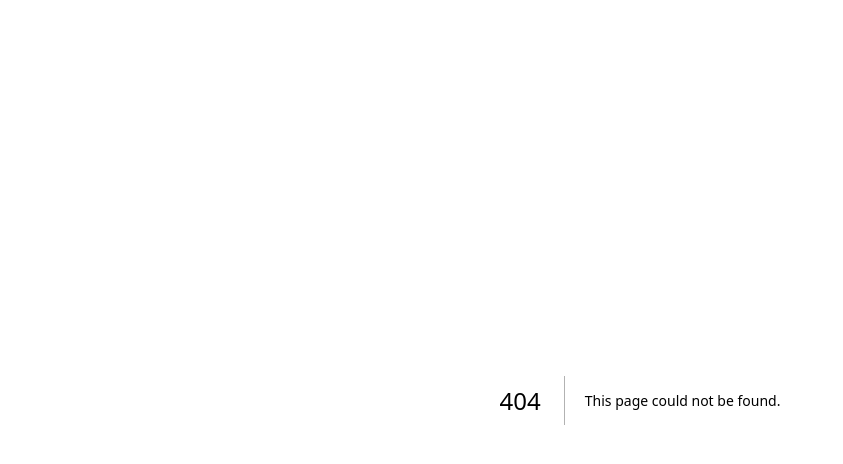
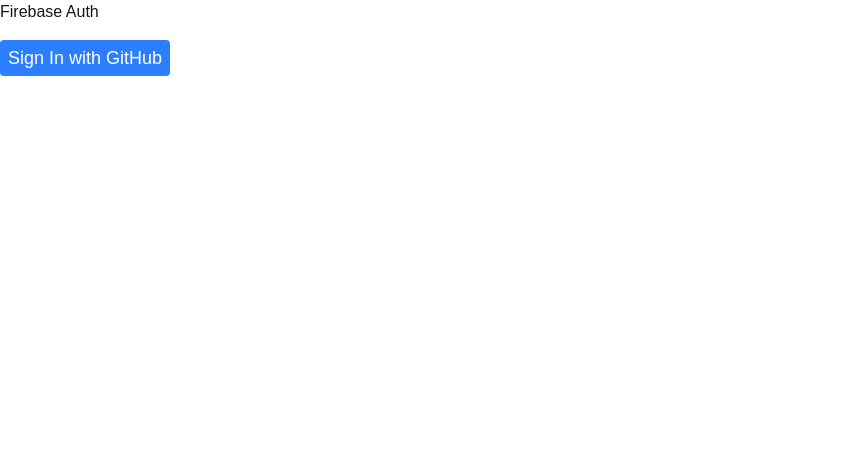
Before and after one commit to SAIT-FA2025/fa2025cprg306eclassexamples, a Next.js app: page /week-9 in a window 1280 px wide. Before the commit this address had no page. Shown: the top 464 px of the page, without its empty margins (0-843 px from the left). Built offline with nearby package versions, Linux system fonts and the light colour scheme; no server answers.

Commit message:
Week 9 Examples

```diff
--- a/app/page.js
+++ b/app/page.js
@@ -66,6 +66,11 @@
             Week 8 - Data Fetching
           </Link>
         </li>
+        <li>
+          <Link className={linkStyles} href="./week-9/">
+            Week 9 - Firebase Auth
+          </Link>
+        </li>
       </ul>
     </main>
   );
--- /dev/null
+++ b/app/week-9/_utils/auth-context.js
@@ -0,0 +1,38 @@
+"use client";
+
+import { GithubAuthProvider, onAuthStateChanged, signInWithPopup, signOut } from "firebase/auth";
+import { createContext, useContext, useEffect, useState } from "react";
+import { auth } from "./firebase";
+
+const AuthContext = createContext();
+
+export function AuthContextProvider({ children }) {
+
+    const [user, setUser] = useState(null);
+
+    function gitHubSignIn() {
+        const provider = new GithubAuthProvider();
+        return signInWithPopup(auth, provider);
+    }
+
+    function firebaseSignOut() {
+        return signOut(auth);
+    }
+
+    useEffect(() => {
+        const unsubscribe = onAuthStateChanged(auth, (currentUser) => {
+            setUser(currentUser);
+        });
+        return () => unsubscribe();
+    }, [user]);
+
+    return (
+        <AuthContext.Provider value={{ user, gitHubSignIn, firebaseSignOut }} >
+            {children}
+        </AuthContext.Provider>
+    );
+}
+
+export function useUserAuth() {
+    return useContext(AuthContext);
+}
--- /dev/null
+++ b/app/week-9/_utils/firebase.js
@@ -0,0 +1,19 @@
+// Import the functions you need from the SDKs you need
+import { initializeApp } from "firebase/app";
+// TODO: Add SDKs for Firebase products that you want to use
+// https://firebase.google.com/docs/web/setup#available-libraries
+import { getAuth } from "firebase/auth";
+
+// Your web app's Firebase configuration
+const firebaseConfig = {
+  apiKey: process.env.NEXT_PUBLIC_FIREBASE_API_KEY,
+  authDomain: process.env.NEXT_PUBLIC_FIREBASE_AUTH_DOMAIN,
+  projectId: process.env.NEXT_PUBLIC_FIREBASE_PROJECT_ID,
+  storageBucket: process.env.NEXT_PUBLIC_FIREBASE_STORAGE_BUCKET,
+  messagingSenderId: process.env.NEXT_PUBLIC_FIREBASE_MESSAGING_SENDER_ID,
+  appId: process.env.NEXT_PUBLIC_FIREBASE_APP_ID,
+};
+
+// Initialize Firebase
+const app = initializeApp(firebaseConfig);
+export const auth = getAuth(app);
--- /dev/null
+++ b/app/week-9/layout.js
@@ -0,0 +1,5 @@
+import { AuthContextProvider } from "./_utils/auth-context";
+
+export default function AuthLayout({children}){
+    return <AuthContextProvider>{children}</AuthContextProvider>
+}
--- /dev/null
+++ b/app/week-9/page.js
@@ -0,0 +1,67 @@
+"use client";
+
+import Link from "next/link";
+import { useUserAuth } from "./_utils/auth-context";
+
+export default function SignInPage() {
+
+    const { user, gitHubSignIn, firebaseSignOut } = useUserAuth();
+
+    async function handleSignIn() {
+        try {
+            await gitHubSignIn();
+        } catch (error) {
+            console.log(error);
+        }
+    }
+
+    async function handleSignOut() {
+        try {
+            await firebaseSignOut();
+        } catch (error) {
+            console.log(error);
+        }
+    }
+
+    console.log(user);
+
+    return (
+        <main>
+            <header>
+                <h1>Firebase Auth</h1>
+            </header>
+            {user ? (
+                <section>
+                    <div>
+                        <p>Welcome, {user.displayName}</p>
+                        <p>{user.email}</p>
+                        <img src={user.photoURL} className="w-10 h-10" />
+                    </div>
+                    <div>
+                        <Link href="/week-9/protected">Protected Page</Link>
+                    </div>
+                    <div>
+                        <button
+                            type="button"
+                            onClick={handleSignOut}
+                            className="text-lg bg-blue-500 text-white rounded px-2 py-1 mt-4 hover:bg-blue-600 cursor-pointer">
+                            Sign Out
+                        </button>
+                    </div>
+                </section>
+            ) : (
+                <section>
+                    <button
+                        type="button"
+                        onClick={handleSignIn}
+                        className="text-lg bg-blue-500 text-white rounded px-2 py-1 mt-4 hover:bg-blue-600 cursor-pointer">
+                        Sign In with GitHub
+                    </button>
+                </section >
+            )
+            }
+
+        </main >
+    );
+
+}
--- /dev/null
+++ b/app/week-9/protected/page.js
@@ -0,0 +1,28 @@
+"use client";
+
+import Link from "next/link";
+import { useUserAuth } from "../_utils/auth-context";
+
+export default function ProtectedPage(){
+
+    const {user} = useUserAuth();
+
+    return(
+        <main>
+            <header>
+                <h1>Protected Page</h1>
+            </header>
+            { user ? (
+                <section>
+                    <p>My protected information!</p>
+                </section>
+            ) : (
+                <section>
+                    <p>You must be logged in to view this page.</p>
+                    <Link href="/week-9/">Click here to return to the login page.</Link>
+                </section>
+            ) }
+        </main>
+    );
+
+}
```
Also changed, not shown: package.json (+6 -4 lines), 1 other file (tests, documents, lock files or other folders).
